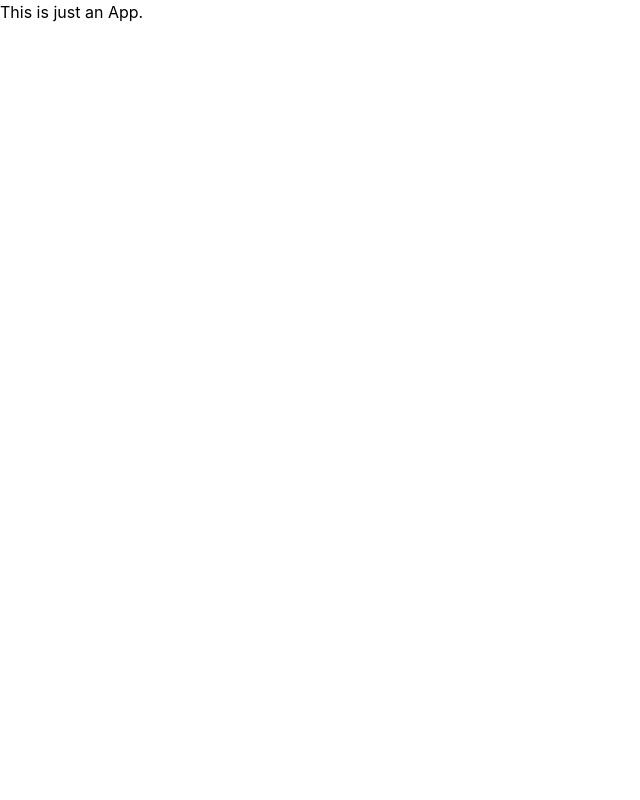
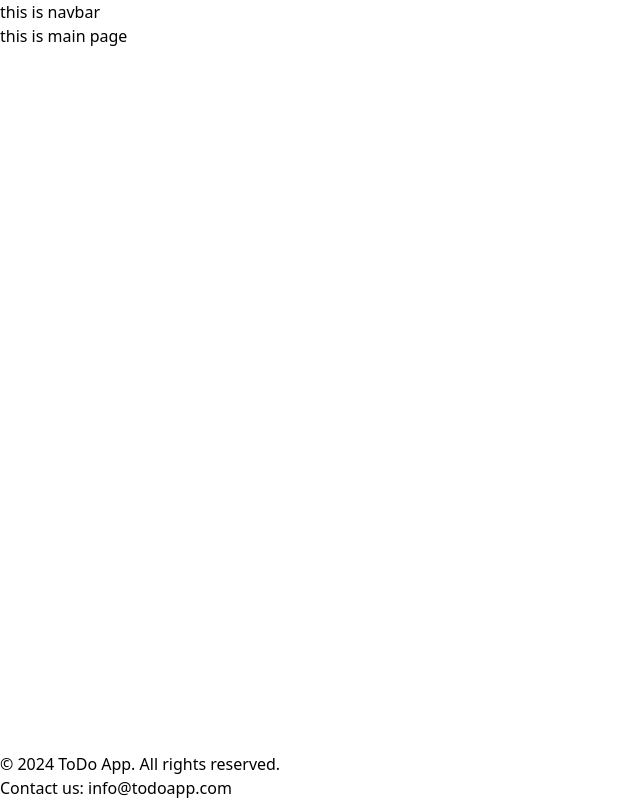
Before and after one commit to krishna-bhardwaj/todo-project, a React (Create React App) app in the folder frontend/: page / in a window 1280 px wide. Shown: the whole page, without its empty margins (0-640 px from the left). Built offline with nearby package versions, Linux system fonts and the light colour scheme.

Commit message:
router initial setup

```diff
--- a/frontend/package.json
+++ b/frontend/package.json
@@ -15,6 +15,7 @@
     "react-bootstrap": "^2.10.4",
     "react-dom": "^18.3.1",
     "react-icons": "^5.2.1",
+    "react-router": "^7.6.0",
     "react-router-dom": "^6.24.1",
     "react-scripts": "5.0.1",
     "web-vitals": "^2.1.4"
--- a/frontend/src/App.js
+++ b/frontend/src/App.js
@@ -1,9 +1,14 @@
+import Navbar from "./components/navbar";
+import Footer from "./components/pageFooter";
+
 const App = () => {
-  return (
-    <div className="app">
-      This is just an App.
+    return <div className="flex flex-col h-full">
+      <Navbar />
+      <div className="flex-1">
+        this is main page
+      </div>
+      <Footer />
     </div>
-  );
 };
 
 export default App;
--- a/frontend/src/components/navbar/index.jsx
+++ b/frontend/src/components/navbar/index.jsx
@@ -1,31 +1,8 @@
-import "../styles/Navbar.css";
-import { Link } from "react-router-dom";
-import { useContext } from "react";
-import { LoginContext } from "../store/loginContext";
+
 const Navbar = () => {
-  const { logged_in, dispatchTasks } = useContext(LoginContext);
   return (
     <nav className="navbar">
-      <Link to={"/"}>
-        <h1>todo</h1>
-      </Link>
-      <div className="links">
-        {!logged_in ? (
-          <>
-            <Link to={"/login"}>Login</Link>
-            <Link to={"signup"}>Sign Up</Link>
-          </>
-        ) : (
-          <Link
-            to={"/"}
-            onClick={() => {
-              dispatchTasks({ type: "LOG_OUT" });
-            }}
-          >
-            Logout
-          </Link>
-        )}
-      </div>
+      this is navbar
     </nav>
   );
 };
--- /dev/null
+++ b/frontend/src/constants/routes.js
@@ -0,0 +1,3 @@
+export default APP_ROUTE = {
+    HOME: "home"
+};
--- a/frontend/src/index.css
+++ b/frontend/src/index.css
@@ -1,15 +1,6 @@
-body {
-  margin: 0;
-  font-family: -apple-system, BlinkMacSystemFont, 'Segoe UI', 'Roboto', 'Oxygen',
-    'Ubuntu', 'Cantarell', 'Fira Sans', 'Droid Sans', 'Helvetica Neue',
-    sans-serif;
-  -webkit-font-smoothing: antialiased;
-  -moz-osx-font-smoothing: grayscale;
-}
 
-code {
-  font-family: source-code-pro, Menlo, Monaco, Consolas, 'Courier New',
-    monospace;
+#root {
+  height: 100vh;
 }
 
 @tailwind base;
--- a/frontend/src/index.js
+++ b/frontend/src/index.js
@@ -1,13 +1,14 @@
 import React from 'react';
 import ReactDOM from 'react-dom/client';
 import './index.css';
-import App from './App';
 import reportWebVitals from './reportWebVitals';
+import { RouterProvider } from 'react-router-dom';
+import router from './router';
 
 const root = ReactDOM.createRoot(document.getElementById('root'));
 root.render(
   <React.StrictMode>
-    <App />
+    <RouterProvider router={router} />
   </React.StrictMode>
 );
 
--- /dev/null
+++ b/frontend/src/router/index.jsx
@@ -0,0 +1,11 @@
+import { createBrowserRouter } from "react-router-dom";
+import App from "../App";
+
+const router = createBrowserRouter([
+    {
+        path: "/",
+        Component:App
+    }
+]);
+
+export default router;
```
Also changed, not shown: 1 other file (tests, documents, lock files or other folders).
